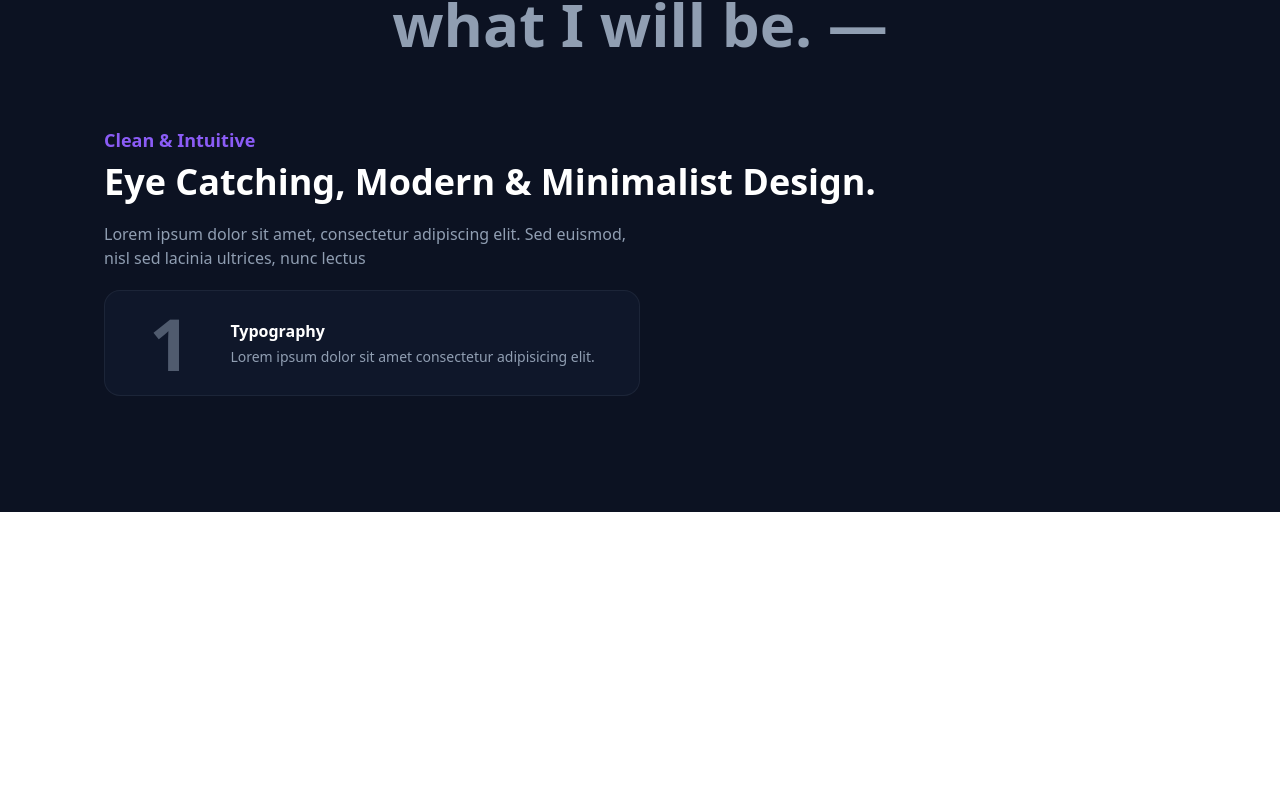
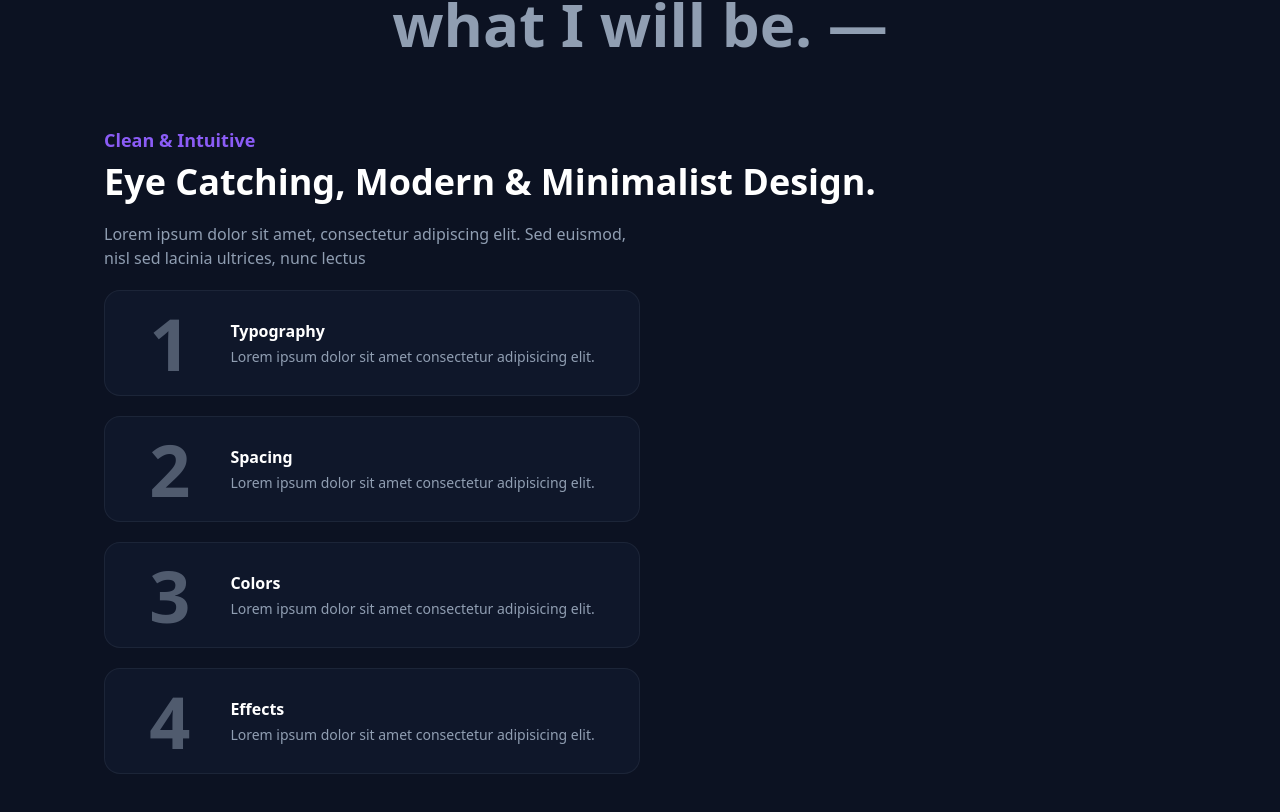
Before and after one commit to ImJars/Development-full-coding, a React (Vite) app: page / in a window 1280 px wide. Shown: the part 1068-1880 px from the top of the page. Before the commit the page ends 1580 px from the top, so only its background shows below. Built offline with nearby package versions, Linux system fonts and the light colour scheme.

Commit message:
customize-component

```diff
--- a/src/components/card-number.jsx
+++ b/src/components/card-number.jsx
@@ -1,6 +1,6 @@
 import React from 'react'
 
-function CardNumber() {
+function CardNumber({ number, title, text }) {
     return (
         <>
             <div
@@ -17,7 +17,7 @@ function CardNumber() {
                         <h1
                             className='text-7xl font-bold text-text-general opacity-50'
                         >
-                            1
+                            { number }
                         </h1>
                     </div>
                     <div
@@ -26,12 +26,12 @@ function CardNumber() {
                         <h1
                             className='font-bold'
                         >
-                            Typography
+                            { title }
                         </h1>
                         <h2
                             className='text-text-general text-sm mt-1'
                         >
-                            Lorem ipsum dolor sit amet consectetur adipisicing elit.
+                            { text }
                         </h2>
                     </div>
                 </div>
--- a/src/components/sub-home.jsx
+++ b/src/components/sub-home.jsx
@@ -23,7 +23,26 @@ function SubHome({ title, subtitle, text }) {
                     </h3>
                 </div>
                 <div>
-                    <CardNumber />
+                    <CardNumber
+                        number={ '1' }
+                        title={ 'Typography' }
+                        text={ 'Lorem ipsum dolor sit amet consectetur adipisicing elit.' }
+                    />
+                    <CardNumber
+                        number={ '2' }
+                        title={ 'Spacing' }
+                        text={ 'Lorem ipsum dolor sit amet consectetur adipisicing elit.' }
+                    />
+                    <CardNumber
+                        number={ '3' }
+                        title={ 'Colors' }
+                        text={ 'Lorem ipsum dolor sit amet consectetur adipisicing elit.' }
+                    />
+                    <CardNumber
+                        number={ '4' }
+                        title={ 'Effects' }
+                        text={ 'Lorem ipsum dolor sit amet consectetur adipisicing elit.' }
+                    />
                 </div>
             </div>
         </>
```
